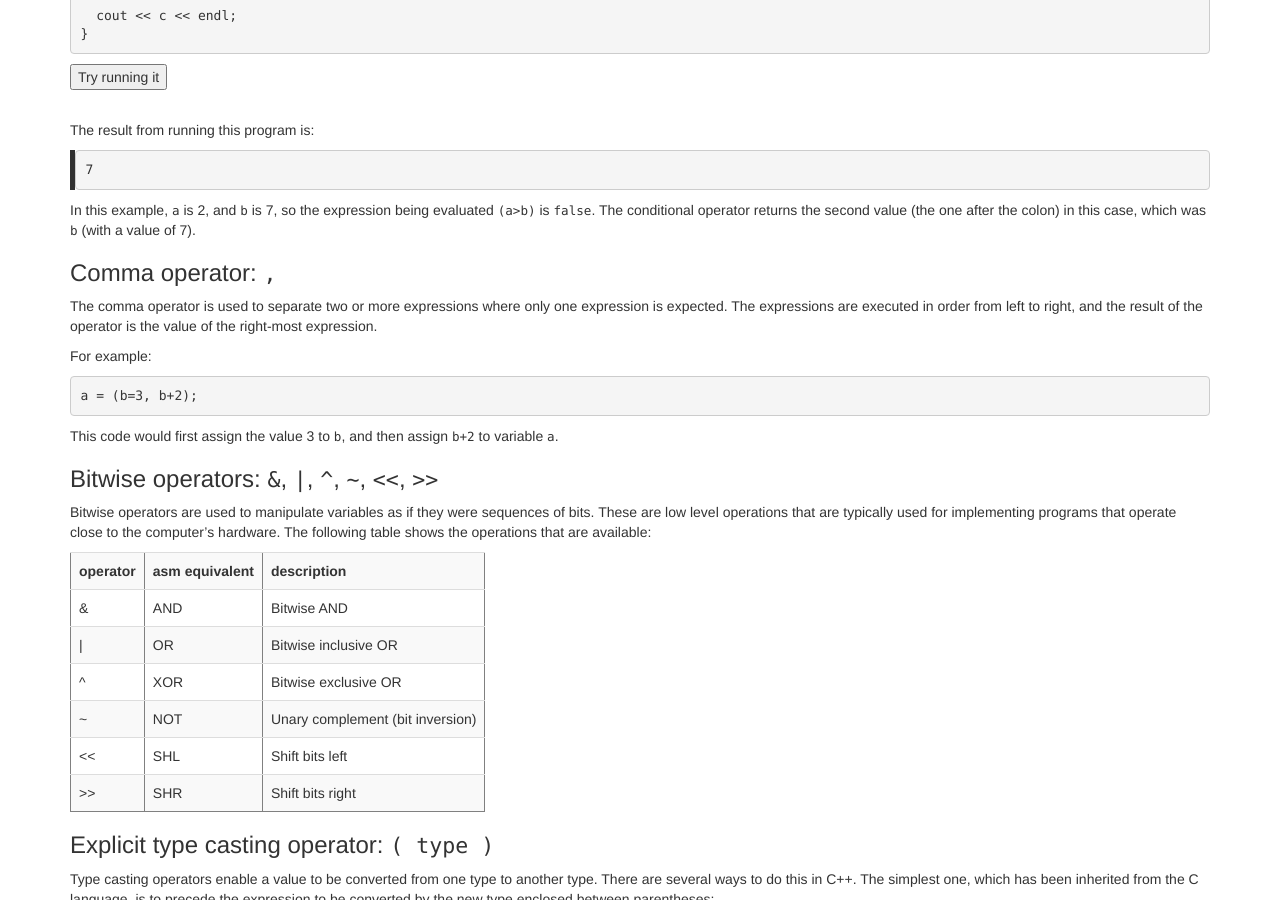
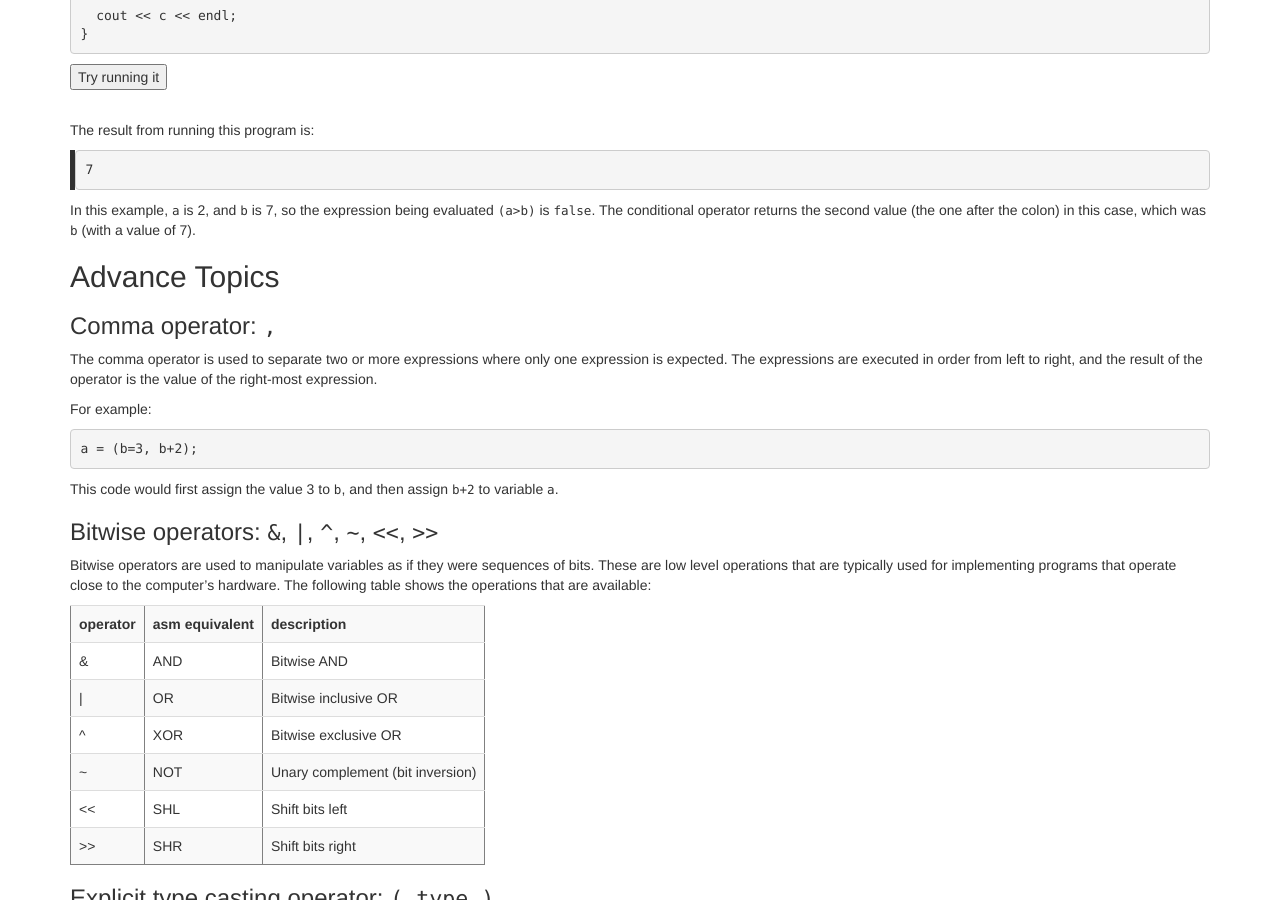
Before and after one commit to ornl-ssd/cpp-novice, a Jekyll site: the page built from _episodes/04-operators.md, in a window 1280 px wide and 900 px high, scrolled down 5469 px. Built offline with Jekyll 4.4.1, drawn with Linux system fonts in a browser that asks for light colours.

Commit message:
advanced
Signed-off-by: Greg Watson <g.watson@computer.org>

```diff
--- a/_episodes/04-operators.md
+++ b/_episodes/04-operators.md
@@ -416,6 +416,8 @@ The result from running this program is:
 In this example, `a` is 2, and `b` is 7, so the expression being evaluated `(a>b)` is `false`. The conditional operator returns
 the second value (the one after the colon) in this case, which was `b` (with a value of 7).
 
+## Advance Topics
+
 ### Comma operator: `,`
 
 The comma operator is used to separate two or more expressions where only one expression is expected. The expressions are
```
